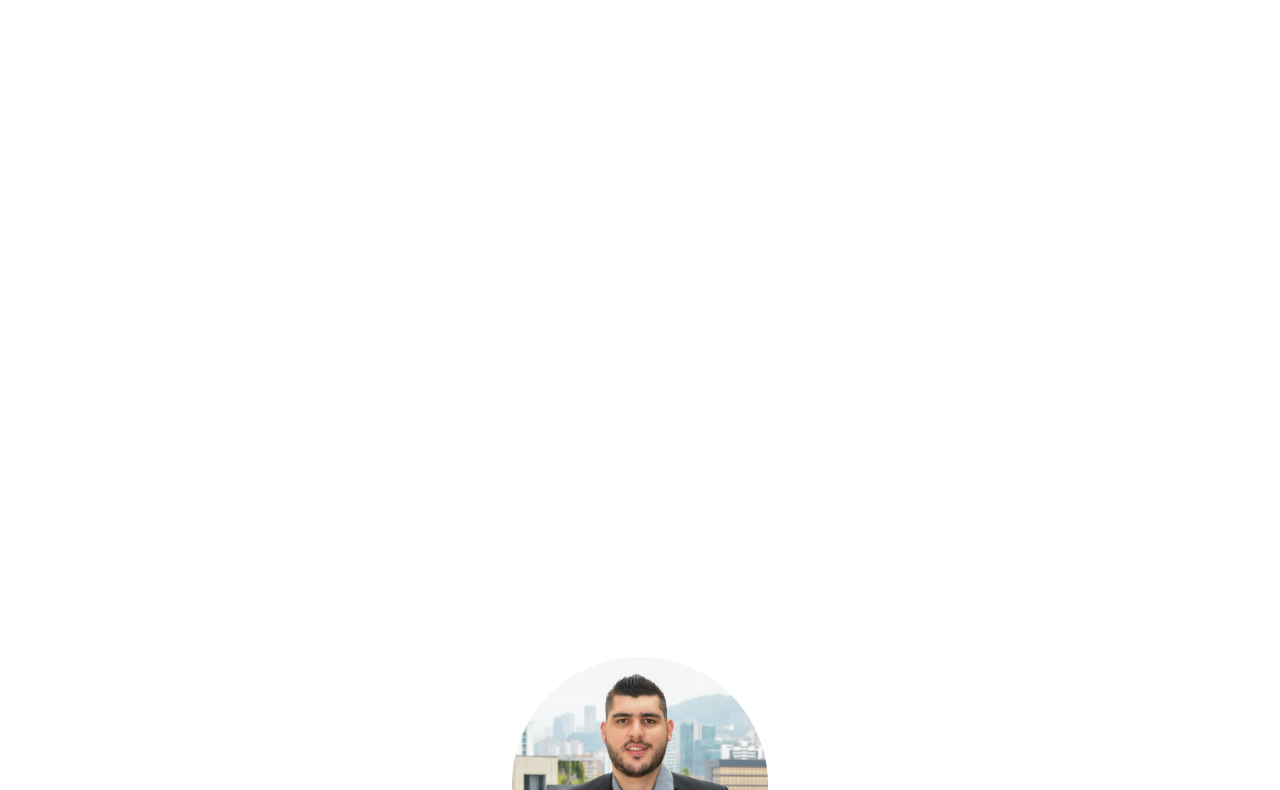
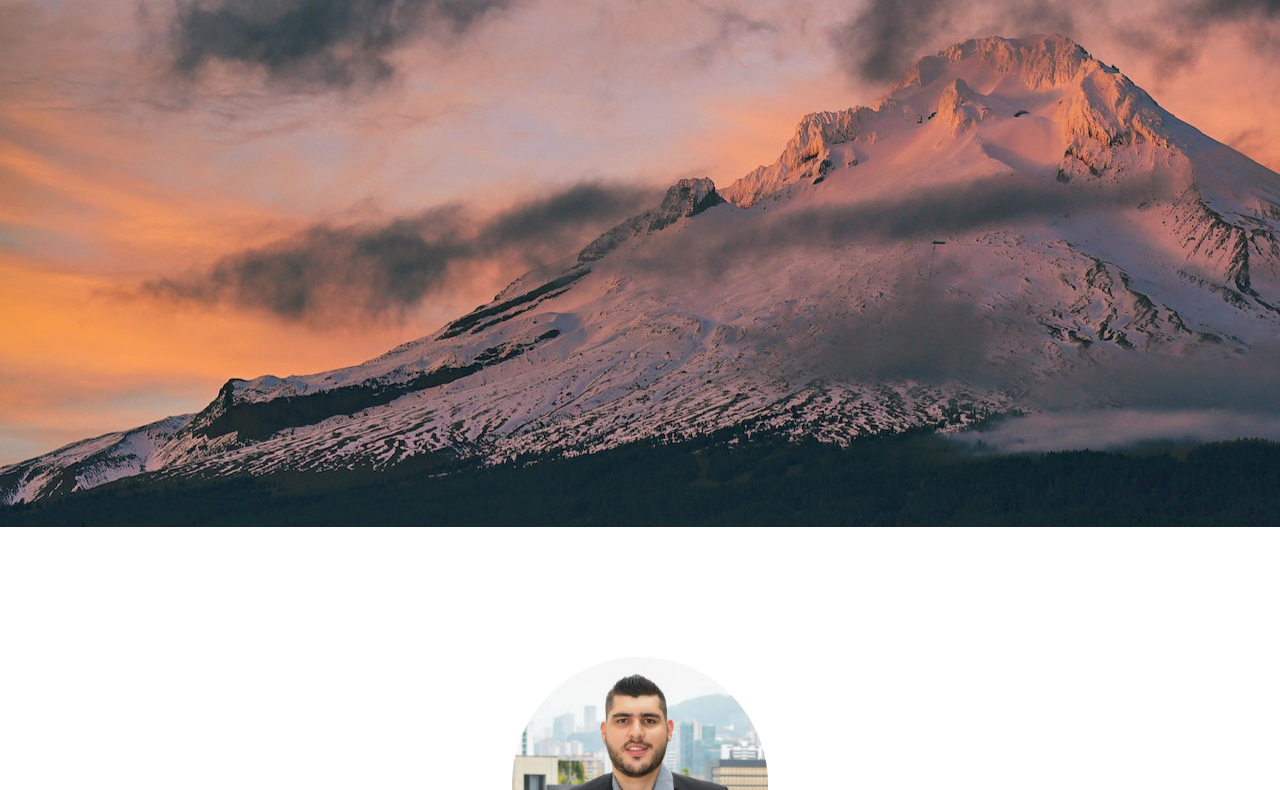
Before and after one commit to samuelcardenasg23/CV, a plain HTML site: page index.html in a window 1280 px wide. Shown: the part 428-1218 px from the top of the page. Drawn offline with Linux system fonts and the light colour scheme.

Commit message:
Add files via upload

```diff
--- a/css/styles.css
+++ b/css/styles.css
@@ -55,7 +55,7 @@ hr {
 }
 
 .top-container {
-    background-image: url(images/landscape.jpg);
+    background-image: url(/images/landscape.jpg);
     width: 100%;
     position: relative;
     padding: 100px 0 500px;
```
